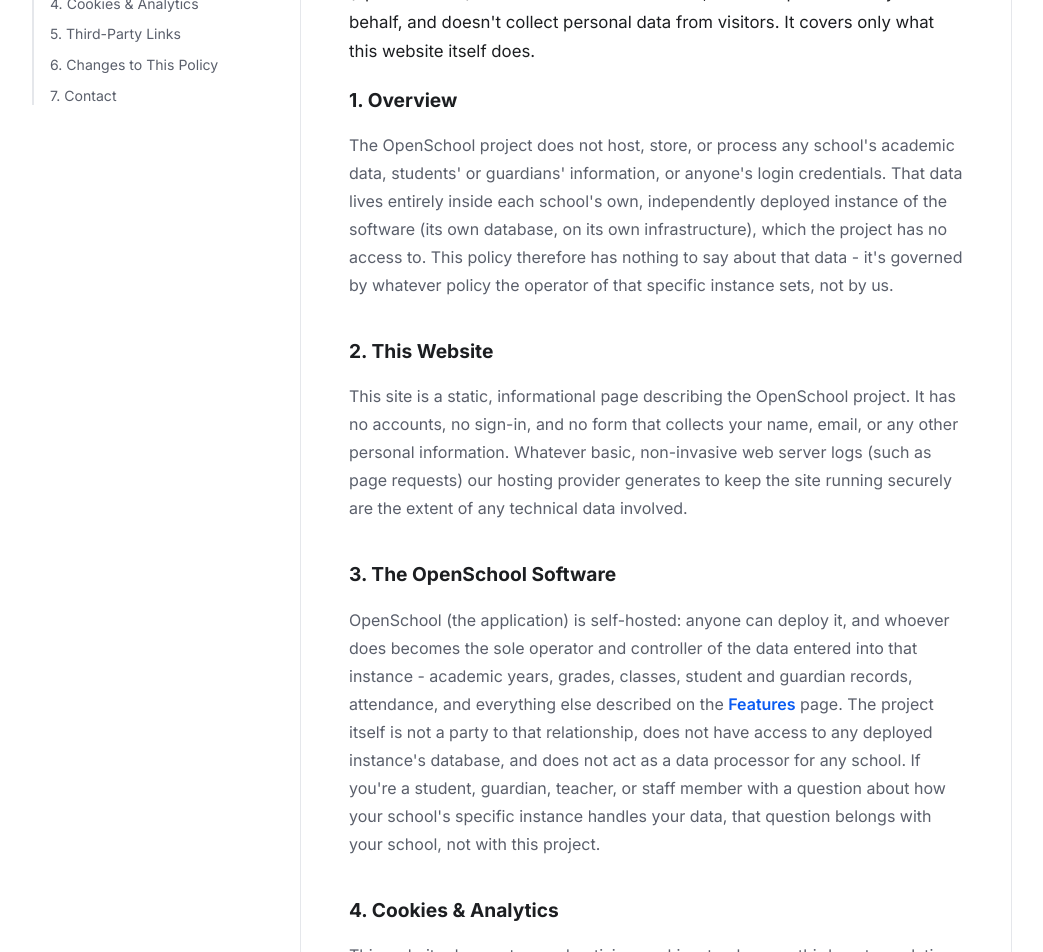
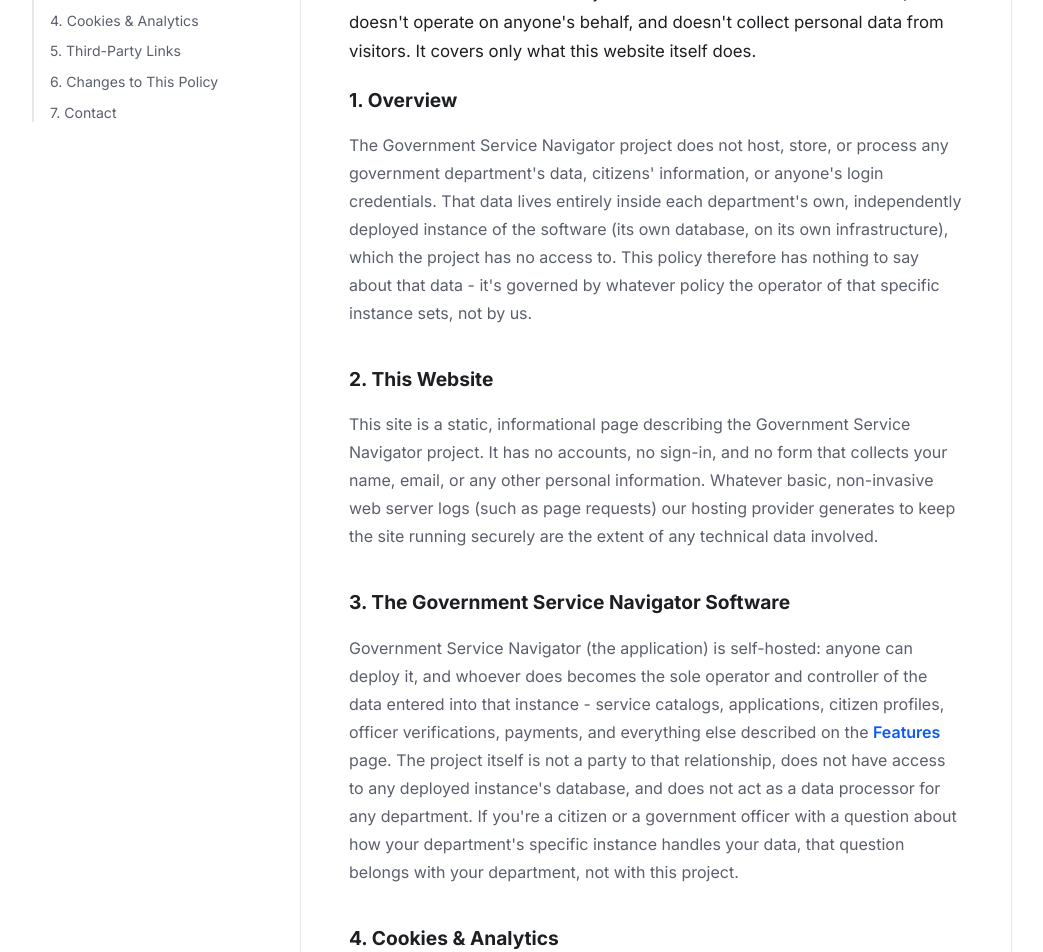
Before and after one commit to Goverment-Service/Government-Service-Web, a React (Vite) app: page /privacy in a window 1280 px wide. Shown: the part 480-1432 px from the top of the page, without its empty margins (118-1161 px from the left). Built offline with nearby package versions, Linux system fonts and the light colour scheme.

Commit message:
Change the privacy policy

```diff
--- a/src/pages/privacy.tsx
+++ b/src/pages/privacy.tsx
@@ -5,12 +5,12 @@
 import styles from './privacy.module.css';
 
 const EFFECTIVE_DATE = 'August 10, 2026';
-const GITHUB_URL = 'https://github.com/openschool-org/openschool';
+const GITHUB_URL = 'https://github.com/Krishmal2004/Government_Service_Navigator';
 
 const sections = [
   {id: 'overview', title: '1. Overview'},
   {id: 'this-website', title: '2. This Website'},
-  {id: 'self-hosted-software', title: '3. The OpenSchool Software'},
+  {id: 'self-hosted-software', title: '3. The Government Service Navigator Software'},
   {id: 'cookies', title: '4. Cookies & Analytics'},
   {id: 'third-party-links', title: '5. Third-Party Links'},
   {id: 'changes', title: '6. Changes to This Policy'},
@@ -21,11 +21,11 @@
   return (
     <Layout
       title="Privacy Policy"
-      description="What this website collects (very little) and how the self-hosted OpenSchool software handles data on each deployment.">
+      description="What this website collects (very little) and how the self-hosted Government Service Navigator software handles data on each deployment.">
       <SeoHead
         path="/privacy"
         title="Privacy Policy"
-        description="What this website collects (very little) and how the self-hosted OpenSchool software handles data on each deployment."
+        description="What this website collects (very little) and how the self-hosted Government Service Navigator software handles data on each deployment."
       />
       <header className="os-page-header">
         <div className="os-container">
@@ -53,9 +53,9 @@
 
             <div className={`os-panel ${styles.article}`}>
               <p className={styles.lead}>
-                OpenSchool is free, open-source software that schools run on their own
+                Government Service Navigator is free, open-source software that government departments run on their own
                 infrastructure. This policy is short because there isn&apos;t much to say: this
-                site (openschool.lk) doesn&apos;t run a hosted service, doesn&apos;t operate on
+                site doesn&apos;t run a hosted service, doesn&apos;t operate on
                 anyone&apos;s behalf, and doesn&apos;t collect personal data from visitors. It
                 covers only what this website itself does.
               </p>
@@ -64,9 +64,9 @@
                 1. Overview
               </h2>
               <p>
-                The OpenSchool project does not host, store, or process any school&apos;s
-                academic data, students&apos; or guardians&apos; information, or anyone&apos;s
-                login credentials. That data lives entirely inside each school&apos;s own,
+                The Government Service Navigator project does not host, store, or process any government
+                department&apos;s data, citizens&apos; information, or anyone&apos;s
+                login credentials. That data lives entirely inside each department&apos;s own,
                 independently deployed instance of the software (its own database, on its own
                 infrastructure), which the project has no access to. This policy therefore has
                 nothing to say about that data - it's governed by whatever policy the operator
@@ -77,7 +77,7 @@
                 2. This Website
               </h2>
               <p>
-                This site is a static, informational page describing the OpenSchool project. It
+                This site is a static, informational page describing the Government Service Navigator project. It
                 has no accounts, no sign-in, and no form that collects your name, email, or any
                 other personal information. Whatever basic, non-invasive web server logs (such as
                 page requests) our hosting provider generates to keep the site running securely
@@ -85,18 +85,18 @@
               </p>
 
               <h2 id="self-hosted-software" className={styles.h2}>
-                3. The OpenSchool Software
+                3. The Government Service Navigator Software
               </h2>
               <p>
-                OpenSchool (the application) is self-hosted: anyone can deploy it, and whoever
+                Government Service Navigator (the application) is self-hosted: anyone can deploy it, and whoever
                 does becomes the sole operator and controller of the data entered into that
-                instance - academic years, grades, classes, student and guardian records,
-                attendance, and everything else described on the{' '}
+                instance - service catalogs, applications, citizen profiles, officer verifications,
+                payments, and everything else described on the{' '}
                 <Link to="/features">Features</Link> page. The project itself is not a party to that
                 relationship, does not have access to any deployed instance&apos;s database, and
-                does not act as a data processor for any school. If you&apos;re a student,
-                guardian, teacher, or staff member with a question about how your school&apos;s
-                specific instance handles your data, that question belongs with your school, not
+                does not act as a data processor for any department. If you&apos;re a citizen
+                or a government officer with a question about how your department&apos;s
+                specific instance handles your data, that question belongs with your department, not
                 with this project.
               </p>
 
```
